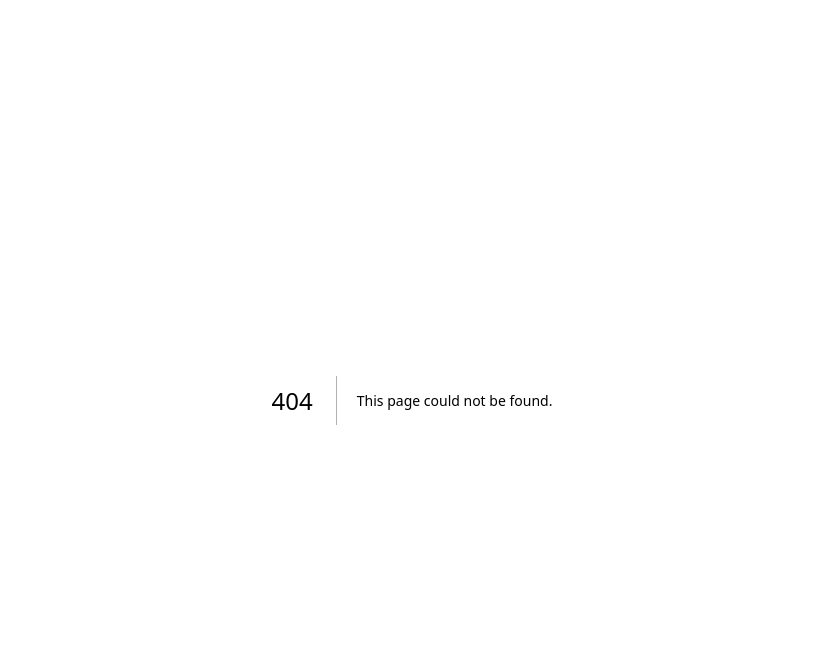
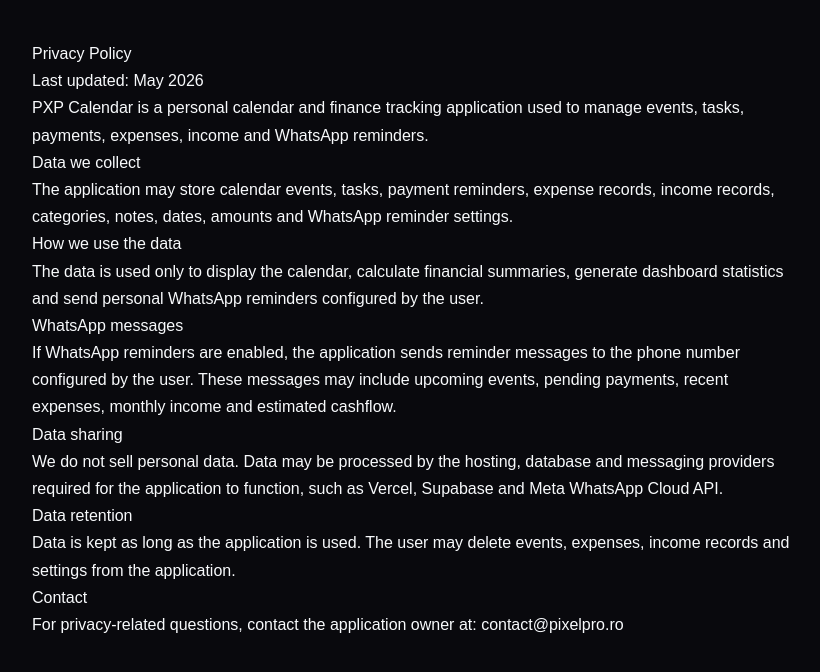
Before and after one commit to pixelpro33/pxpcalendar, a Next.js app: page /privacy in a window 1280 px wide. Before the commit this address had no page. Shown: the top 672 px of the page, without its empty margins (228-1048 px from the left). Built offline with nearby package versions, Linux system fonts and the light colour scheme.

Commit message:
Add privacy policy page

```diff
--- /dev/null
+++ b/app/privacy/page.tsx
@@ -0,0 +1,66 @@
+export default function PrivacyPage() {
+  return (
+    <main
+      style={{
+        minHeight: "100vh",
+        background: "#09090d",
+        color: "#f8fafc",
+        padding: "40px 20px",
+        fontFamily: "Arial, Helvetica, sans-serif",
+      }}
+    >
+      <section style={{ maxWidth: 760, margin: "0 auto", lineHeight: 1.7 }}>
+        <h1>Privacy Policy</h1>
+
+        <p>Last updated: May 2026</p>
+
+        <p>
+          PXP Calendar is a personal calendar and finance tracking application
+          used to manage events, tasks, payments, expenses, income and WhatsApp
+          reminders.
+        </p>
+
+        <h2>Data we collect</h2>
+        <p>
+          The application may store calendar events, tasks, payment reminders,
+          expense records, income records, categories, notes, dates, amounts and
+          WhatsApp reminder settings.
+        </p>
+
+        <h2>How we use the data</h2>
+        <p>
+          The data is used only to display the calendar, calculate financial
+          summaries, generate dashboard statistics and send personal WhatsApp
+          reminders configured by the user.
+        </p>
+
+        <h2>WhatsApp messages</h2>
+        <p>
+          If WhatsApp reminders are enabled, the application sends reminder
+          messages to the phone number configured by the user. These messages
+          may include upcoming events, pending payments, recent expenses,
+          monthly income and estimated cashflow.
+        </p>
+
+        <h2>Data sharing</h2>
+        <p>
+          We do not sell personal data. Data may be processed by the hosting,
+          database and messaging providers required for the application to
+          function, such as Vercel, Supabase and Meta WhatsApp Cloud API.
+        </p>
+
+        <h2>Data retention</h2>
+        <p>
+          Data is kept as long as the application is used. The user may delete
+          events, expenses, income records and settings from the application.
+        </p>
+
+        <h2>Contact</h2>
+        <p>
+          For privacy-related questions, contact the application owner at:
+          contact@pixelpro.ro
+        </p>
+      </section>
+    </main>
+  );
+}
--- a/package.json
+++ b/package.json
@@ -1,6 +1,6 @@
 {
   "name": "pxpcalendar",
-  "version": "0.0.80",
+  "version": "0.0.81",
   "private": true,
   "scripts": {
     "dev": "next dev",
```
